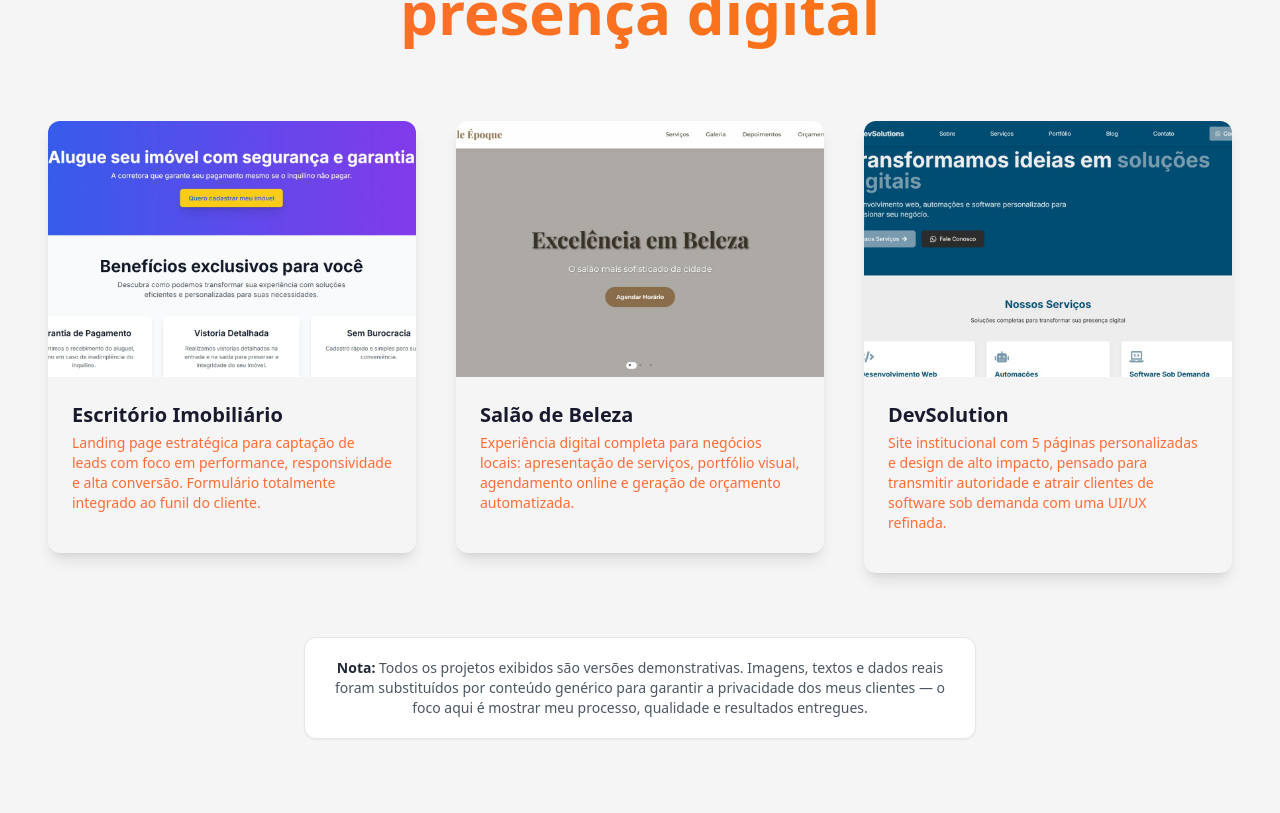
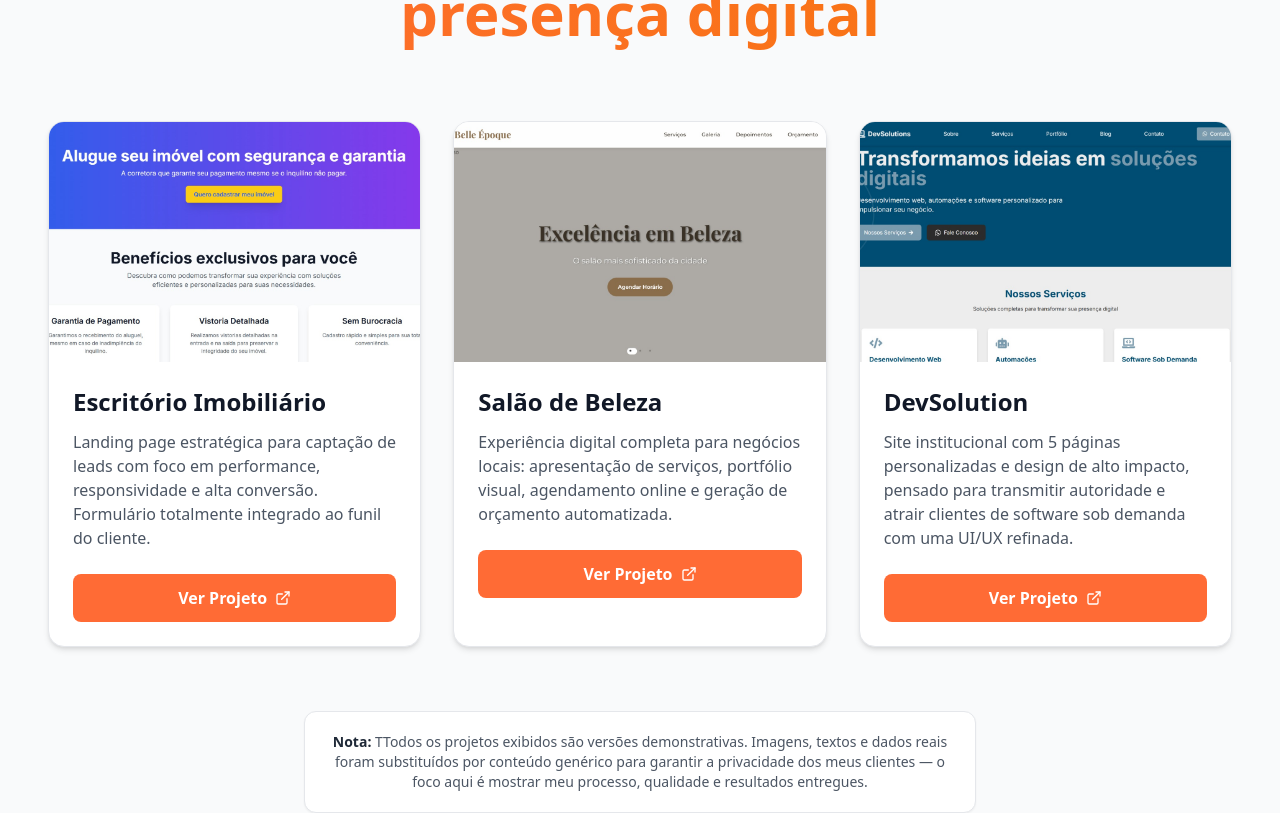
Before and after one commit to fullstackpaduavinicius/Landing_Pages_que_Convertem, a Next.js app: page / in a window 1280 px wide. Shown: the part 2140-2953 px from the top of the page. Built offline with nearby package versions, Linux system fonts and the light colour scheme.

Commit message:
modificação da area portifolio

```diff
--- a/src/components/sections/PortfolioSection.tsx
+++ b/src/components/sections/PortfolioSection.tsx
@@ -3,6 +3,7 @@
 import { motion, useScroll, useTransform } from 'framer-motion';
 import { useRef } from 'react';
 import PortfolioCard, { PortfolioItem } from '../ui/PortfolioCard';
+import { FiExternalLink } from 'react-icons/fi';
 
 const portfolioItems: PortfolioItem[] = [
   {
@@ -29,7 +30,6 @@ const portfolioItems: PortfolioItem[] = [
     link: "https://devsolutions-lvpryiwc2-padua-vinicius-projects.vercel.app/",
     techs: []
   },
-
 ];
 
 export default function PortfolioSection() {
@@ -38,7 +38,7 @@ export default function PortfolioSection() {
   const y = useTransform(scrollYProgress, [0, 1], ["-30%", "10%"]);
 
   return (
-    <section ref={ref} className="py-24 bg-light text-dark relative overflow-hidden">
+    <section ref={ref} className="py-24 bg-gray-50 text-dark relative">
       {/* Título animado */}
       <motion.h2
         style={{ y }}
@@ -48,14 +48,38 @@ export default function PortfolioSection() {
       </motion.h2>
 
       {/* Grid de cards */}
-      <div className="grid grid-cols-1 md:grid-cols-2 lg:grid-cols-3 gap-10 px-4 md:px-12">
+      <div className="grid grid-cols-1 md:grid-cols-2 lg:grid-cols-3 gap-8 px-4 md:px-12 max-w-7xl mx-auto">
         {portfolioItems.map((item) => (
           <motion.div
             key={item.id}
-            whileHover={{ scale: 1.03 }}
-            transition={{ type: "spring", stiffness: 300 }}
+            whileHover={{ y: -5 }}
+            transition={{ type: "spring", stiffness: 400 }}
+            className="relative"
           >
-            <PortfolioCard item={item} />
+            <div className="h-full bg-white rounded-2xl shadow-md overflow-hidden border border-gray-200 flex flex-col">
+              <div className="overflow-hidden h-60">
+                <img
+                  src={item.imageUrl}
+                  alt={item.title}
+                  className="w-full h-full object-cover hover:scale-105 transition-transform duration-500"
+                />
+              </div>
+
+              <div className="p-6 flex-grow">
+                <h3 className="text-2xl font-bold text-gray-900 mb-3">{item.title}</h3>
+                <p className="text-gray-600 mb-6">{item.result}</p>
+
+                <a
+                  href={item.link}
+                  target="_blank"
+                  rel="noopener noreferrer"
+                  className="inline-flex items-center justify-center gap-2 px-6 py-3 bg-primary hover:bg-primary-dark text-white rounded-lg font-semibold transition-colors w-full"
+                >
+                  Ver Projeto
+                  <FiExternalLink />
+                </a>
+              </div>
+            </div>
           </motion.div>
         ))}
       </div>
@@ -69,7 +93,7 @@ export default function PortfolioSection() {
         className="mt-16 px-6 py-5 bg-white border border-gray-200 rounded-xl shadow-sm max-w-2xl mx-auto text-center text-sm text-gray-600"
       >
         <p>
-          <strong className="text-gray-800">Nota:</strong> Todos os projetos exibidos são versões demonstrativas. Imagens, textos e dados reais foram substituídos por conteúdo genérico para garantir a privacidade dos meus clientes — o foco aqui é mostrar meu processo, qualidade e resultados entregues.
+          <strong className="text-gray-800">Nota:</strong> TTodos os projetos exibidos são versões demonstrativas. Imagens, textos e dados reais foram substituídos por conteúdo genérico para garantir a privacidade dos meus clientes — o foco aqui é mostrar meu processo, qualidade e resultados entregues.
         </p>
       </motion.div>
     </section>
```
